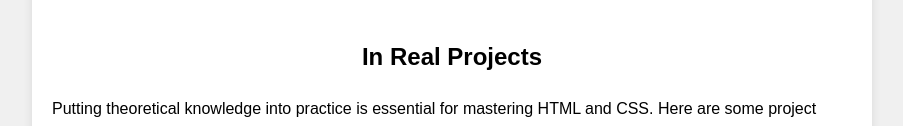
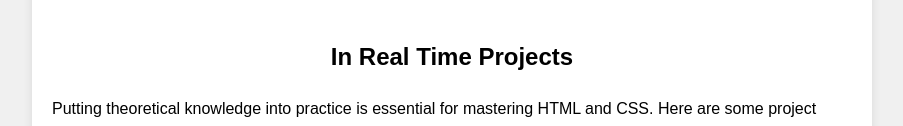
Before and after one commit to Dhivyashree1208/html_css, a plain HTML site: page content.html in a window 1280 px wide. Shown: the part 951-1077 px from the top of the page, without its empty margins (188-1091 px from the left). Drawn offline with Linux system fonts and the light colour scheme.

Commit message:
Update content.html

```diff
--- a/content.html
+++ b/content.html
@@ -73,7 +73,7 @@
         </div>
 
         <div>
-            <h2>In Real Projects</h2>
+            <h2>In Real Time Projects</h2>
             <p>Putting theoretical knowledge into practice is essential for mastering HTML and CSS. Here are some project ideas to enhance your skills:</p>
             <ul>
                 <li>Create a personal portfolio website showcasing your skills and projects using HTML, CSS, and optionally JavaScript.</li>
```
